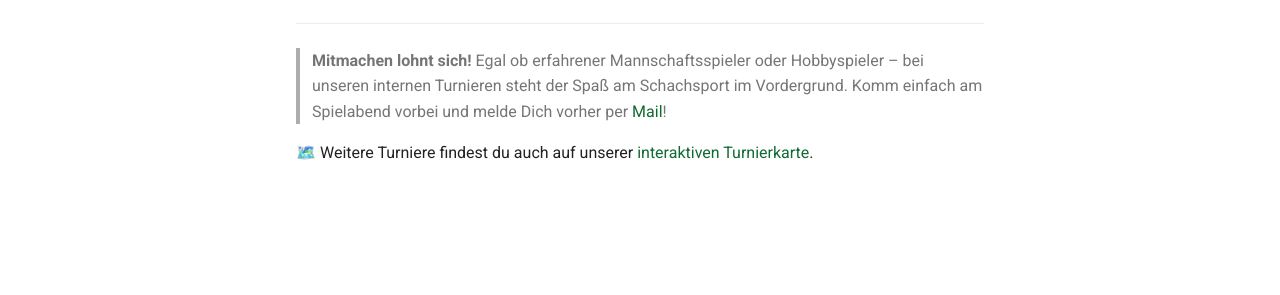
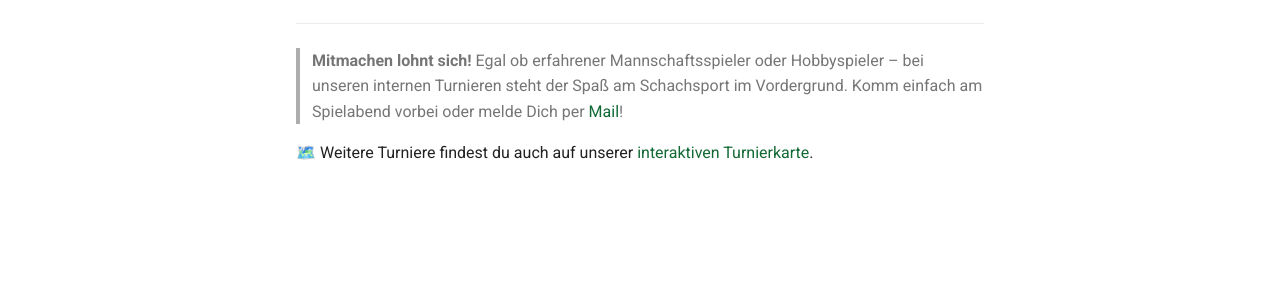
Before and after one commit to schachwelzheim/schachwelzheim, an MkDocs documentation site: the page built from docs/verein/turniere/index.md, in a window 1280 px wide. Shown: the part 528-823 px from the top of the page. Built offline with MkDocs 1.6.1 and Material for MkDocs 9.7.7, drawn with Linux system fonts in a browser that asks for light colours.

Commit message:
Update participation instructions for tournaments

```diff
--- a/docs/verein/turniere/index.md
+++ b/docs/verein/turniere/index.md
@@ -24,6 +24,6 @@
 ---
 
 > **Mitmachen lohnt sich!**
-> Egal ob erfahrener Mannschaftsspieler oder Hobbyspieler – bei unseren internen Turnieren steht der Spaß am Schachsport im Vordergrund. Komm einfach am Spielabend vorbei und melde Dich vorher per [Mail](mailto:schach@tsfwelzheim.de)!
+> Egal ob erfahrener Mannschaftsspieler oder Hobbyspieler – bei unseren internen Turnieren steht der Spaß am Schachsport im Vordergrund. Komm einfach am Spielabend vorbei oder melde Dich per [Mail](mailto:schach@tsfwelzheim.de)!
 
 🗺️ Weitere Turniere findest du auch auf unserer [interaktiven Turnierkarte](https://schachwelzheim.github.io/wam-karte/).
```
